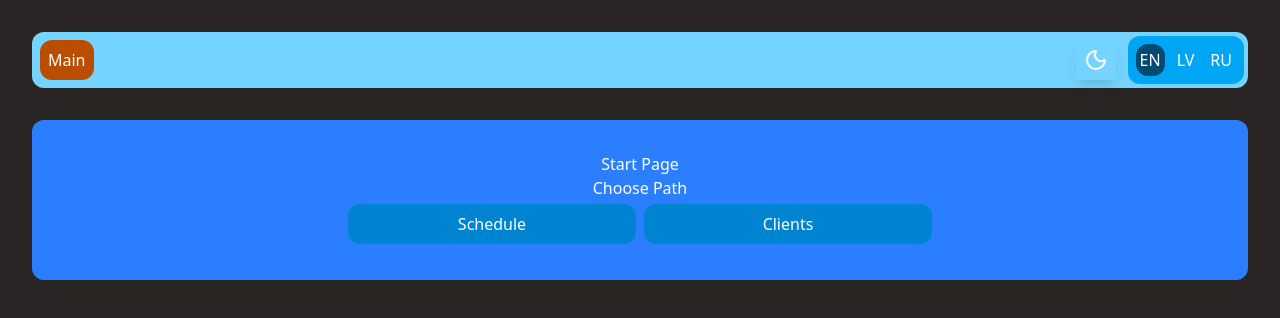
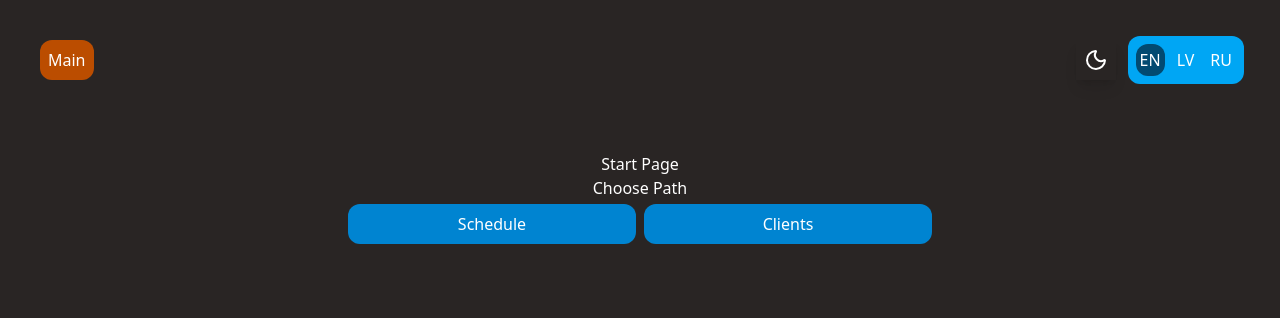
Before and after one commit to LilithStd/work_schedule, a Next.js app: page / in a window 1280 px wide. Shown: the top 318 px of the page. Built offline with nearby package versions, Linux system fonts and the light colour scheme.

Commit message:
refactoring theme colors (add and update styles)

```diff
--- a/src/app/clients/page.tsx
+++ b/src/app/clients/page.tsx
@@ -27,7 +27,7 @@ export default function Clients() {
     const dataCell = (data: string) => {
         const dataToView = data;
         return (
-            <div className={`${THEME_COLORS[currentThemeApp].subContainer} ${dataToView === '' ? '' : 'p-4'} rounded-xl flex min-w-50 items-center justify-center`}>
+            <div className={`${THEME_COLORS[currentThemeApp].container.sub} ${dataToView === '' ? '' : 'p-4'} rounded-xl flex min-w-50 items-center justify-center`}>
                 {dataToView}
             </div>
         )
@@ -35,7 +35,7 @@ export default function Clients() {
 
 
     const createClientBlock = (
-        <div className={`flex rounded-xl w-full ${THEME_COLORS[currentThemeApp].container} ${indents.container.padding} ${indents.container.margin} `}>
+        <div className={`flex rounded-xl w-full ${THEME_COLORS[currentThemeApp].container.main} ${indents.container.padding} ${indents.container.margin}`}>
             <div className={`flex`}>
                 <div className={`${THEME_COLORS[currentThemeApp].container}`}>
                     {dataCell(choosedNumberDay)}
@@ -51,10 +51,9 @@ export default function Clients() {
     )
 
     const listMonths = (
-        <div className={`flex flex-col w-1/2 rounded-xl ${indents.container.margin} ${indents.container.padding} gap-4 ${THEME_COLORS[currentThemeApp].container}`}>
+        <div className={`flex flex-col w-1/2 rounded-xl ${indents.container.margin} ${indents.container.padding} gap-4 ${THEME_COLORS[currentThemeApp].container.main}`}>
             {MONTHS.map((month) => {
                 const isOpen = openMonth === month.LABEL;
-
                 const year = dayjs().year();
                 const daysInMonth = dayjs(`${year}-${month.NUMBER_MONTH}`).daysInMonth();
                 const fullDayData = (day: number) => {
@@ -66,19 +65,19 @@ export default function Clients() {
                 return (
                     <div key={month.LABEL} className="flex flex-col">
                         <button
-                            className={`${THEME_COLORS[currentThemeApp].subContainer} rounded-xl cursor-pointer h-10`}
+                            className={`${THEME_COLORS[currentThemeApp].container.sub} rounded-xl cursor-pointer h-10`}
                             onClick={() => handleClick(month.LABEL)}
                         >
                             {month.LABEL}
                         </button>
 
                         {isOpen && (
-                            <div className="grid grid-cols-7 m-2 gap-2">
+                            <div className={`grid grid-cols-7 m-2 gap-2 ${THEME_COLORS[currentThemeApp].container.main}`}>
                                 {daysArray.map((day) => (
                                     <button
                                         key={day}
                                         className={`
-                                            ${indents.button.padding} ${THEME_COLORS[currentThemeApp].subContainer} ${THEME_COLORS[currentThemeApp].hover}
+                                            ${indents.button.padding} ${THEME_COLORS[currentThemeApp].container.input} ${THEME_COLORS[currentThemeApp].hover}
                                             rounded
                                             text-center
                                             cursor-pointer
--- a/src/consts/template.ts
+++ b/src/consts/template.ts
@@ -23,18 +23,22 @@ export const THEME_COLORS = {
 	LIGHT: {
 		background: 'bg-stone-800',
 		textColor: 'text-white',
-		container: 'bg-sky-300',
-		subContainer: 'bg-blue-500',
-		inputContainer: 'bg-indigo-800',
+		container:{
+			main:'bg-sky-300',
+			sub: 'bg-blue-500',
+			input:'bg-indigo-800'
+		},
 		button: 'bg-sky-600',
 		hover: 'hover:bg-sky-700',
 	},
 	DARK: {
 		background: 'bg-slate-300',
 		textColor: 'text-black',
-		container: 'bg-sky-300',
-		subContainer: 'bg-stone-300',
-		inputContainer: 'bg-blue-200',
+		container:{
+			main:'bg-sky-300',
+			sub:'bg-stone-300',
+			input:'bg-blue-200',
+		},
 		button: 'bg-sky-500',
 		hover: 'hover:bg-sky-600',
 	},
```
